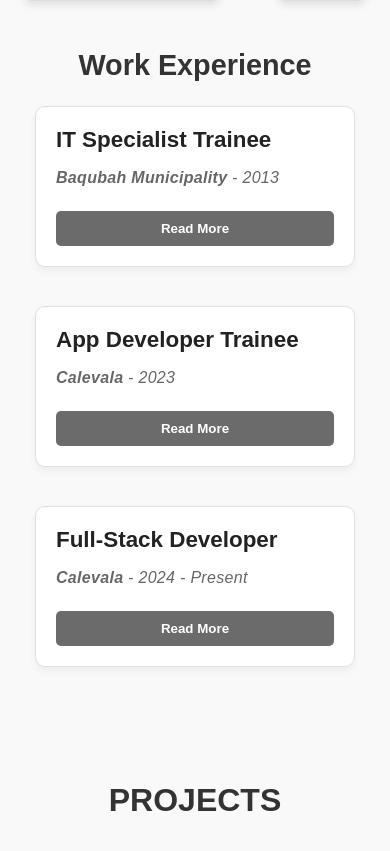
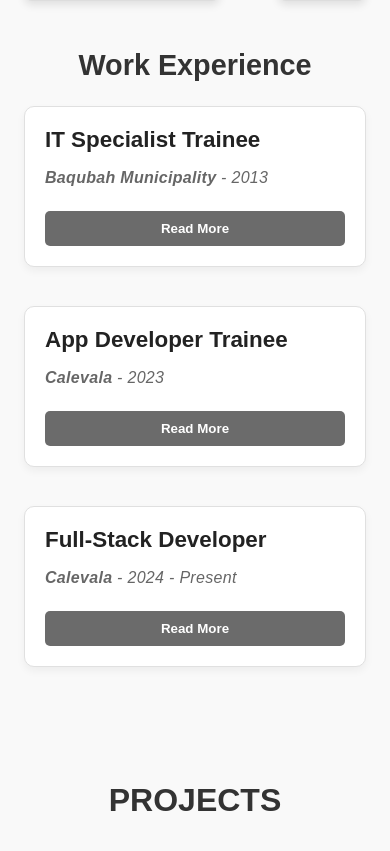
Before and after one commit to Mohammed-Al-Saadi/Portfolio-React, a React (Create React App) app: page / in a window 390 px wide. Shown: the part 1835-2686 px from the top of the page. Built offline with nearby package versions, Linux system fonts and the light colour scheme.

Commit message:
new changes

```diff
--- a/src/Components/WorkExperience/WorkExperience.css
+++ b/src/Components/WorkExperience/WorkExperience.css
@@ -163,6 +163,6 @@
 
 @media (max-width: 770px) {
   .work-experience-card {
-    min-width: 20rem;
+    width: 100%;
   }
 }
```
